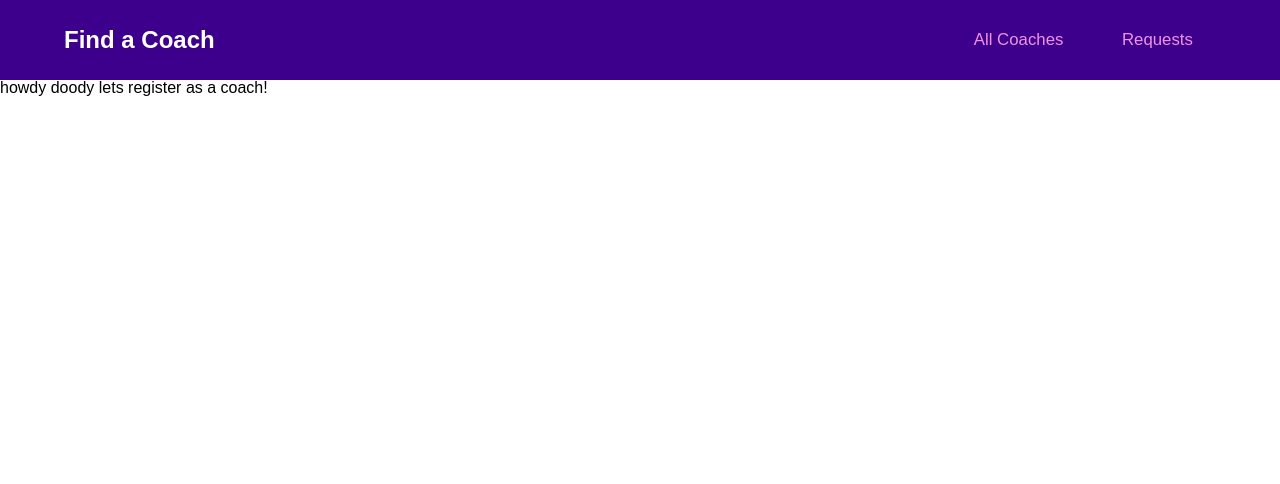
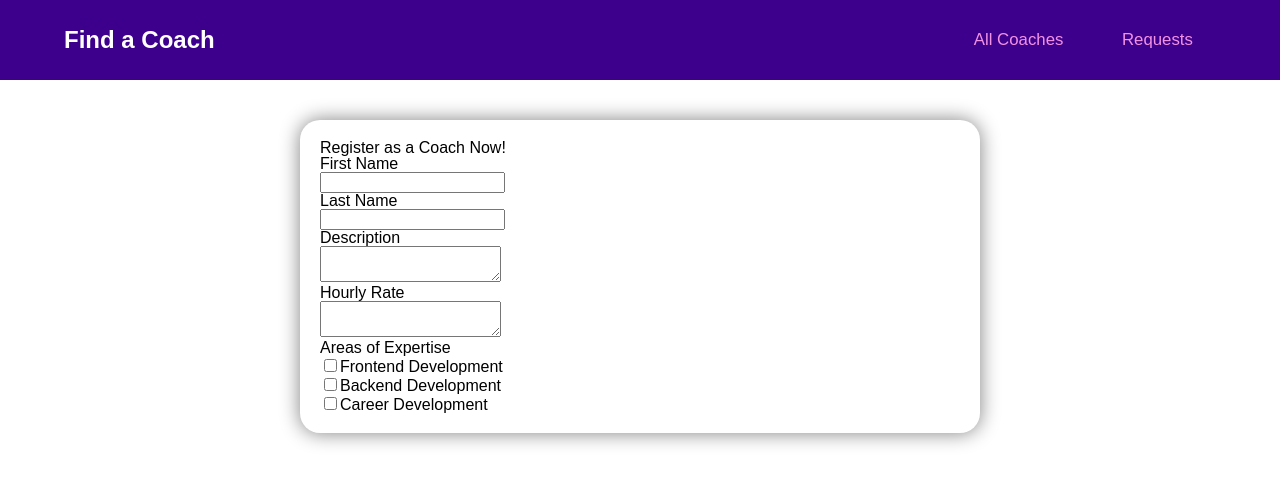
Before and after one commit to mr-ryan12/find_a_coach, a Vue app: page /register in a window 1280 px wide. Shown: the top 484 px of the page. Built offline with nearby package versions, Linux system fonts and the light colour scheme; a web font is replaced by a local one.

Commit message:
Style form

```diff
--- a/src/components/RegisterCoach.vue
+++ b/src/components/RegisterCoach.vue
@@ -1,3 +1,98 @@
 <template>
-  <h1>howdy doody lets register as a coach!</h1>
+  <base-container>
+    <h2>Register as a Coach Now!</h2>
+    <form>
+      <section class="form-text-container">
+        <label for="first-name">First Name</label>
+        <input
+          type="text"
+          id="first-name"
+          name="first-name"
+          v-model="firstName"
+        />
+        <label for="last-name">Last Name</label>
+        <input
+          type="text"
+          id="last-name"
+          name="last-name"
+          v-model="lastName"
+        />
+        <label for="description">Description</label>
+        <textarea
+          type="text"
+          id="description"
+          name="description"
+          v-model="description"
+        />
+        <label for="rate">Hourly Rate</label>
+        <textarea
+          type="text"
+          id="rate"
+          name="rate"
+          v-model="rate"
+        />
+      </section>
+      <label for="expertise-container">Areas of Expertise</label>
+      <section id="expertise-container" class="expertise-container">
+        <div>
+          <input
+            type="checkbox"
+            id="frontend"
+            name="frontend"
+            v-model="expertise"
+          />
+          <label for="frontend">Frontend Development</label>
+        </div>
+        <div>
+          <input
+            type="checkbox"
+            id="backend"
+            name="backend"
+            v-model="expertise"
+          />
+          <label for="backend">Backend Development</label>
+        </div>
+        <div>
+          <input
+            type="checkbox"
+            id="career"
+            name="career"
+            v-model="expertise"
+          />
+          <label for="career">Career Development</label>
+        </div>
+      </section>
+    </form>
+  </base-container>
 </template>
+
+<script>
+import BaseContainer from '../ui/BaseContainer.vue'
+
+export default {
+  data() {
+    return {
+      firstName: '',
+      lastName: '',
+      description: '',
+      rate: '',
+      expertise: []
+    }
+  },
+  components: {
+    BaseContainer
+  }
+}
+</script>
+
+<style>
+.form-text-container > input,
+.form-text-container > label {
+  display: block;
+}
+
+.expertise-container {
+  display: flex;
+  flex-direction: column;
+}
+</style>
```
